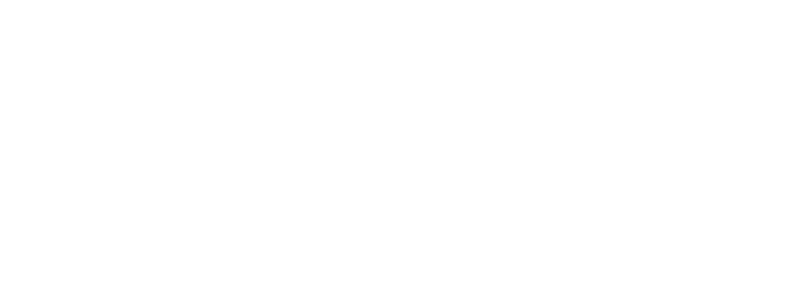
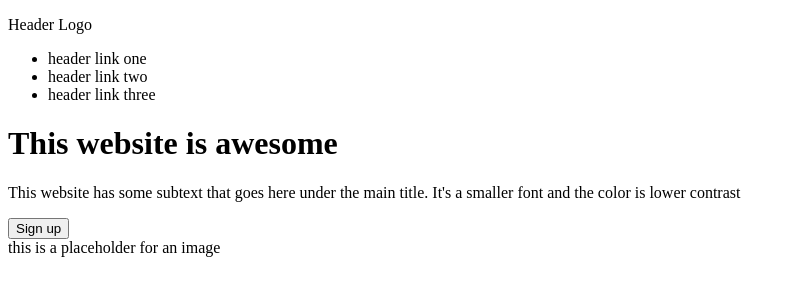
Before and after one commit to Dev-Wasp/odin-landing-page, a plain HTML site: page index.html in a window 1280 px wide. Shown: the whole page, without its empty margins (0-794 px from the left). Drawn offline with Linux system fonts and the light colour scheme.

Commit message:
Add html structure for the header section

```diff
--- a/index.html
+++ b/index.html
@@ -9,8 +9,24 @@
 
 <body>
   <div class="header">
-    <div class="navbar"></div>
-    <div class="hero"></div>
+    <div class="navbar">
+      <p class="logo">Header Logo</p>
+      <ul class="nav-links">
+        <li>header link one</li>
+        <li>header link two</li>
+        <li>header link three</li>
+      </ul>
+    </div>
+    <div class="hero">
+      <div class="column-1">
+        <h1 class="title">This website is awesome</h1>
+        <p class="subtitle">This website has some subtext that goes here under the main title. It's a smaller font and the color is lower contrast</p>
+        <button class="cta">Sign up</button>
+      </div>
+      <div class="column-2">
+        <div class="placeholder">this is a placeholder for an image</div>
+      </div>
+    </div>
   </div>
   <div class="content">
     <div class="info"></div>
```
